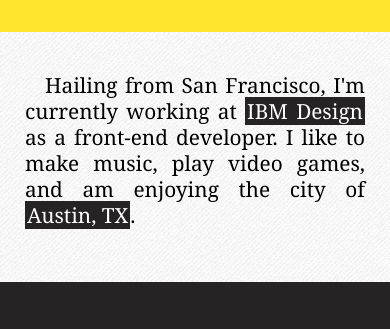
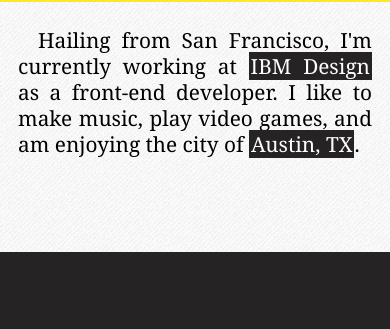
Before and after one commit to jeffersonlam/jeffersonlam.github.io, a website: page index.html in a window 390 px wide. Shown: the part 252-581 px from the top of the page. Drawn offline with Linux system fonts and the light colour scheme.

Commit message:
Adjust breakpoints

```diff
--- a/js/all.min.js
+++ b/js/all.min.js
@@ -1,2 +1,2 @@
-"use strict";var a=1,b=2,c="yay!",a=1,b=2,c="yay!",a=1,b=2,c="yay!",a=1,b=2,c="yay!",a=1,b=2,c="yay!",a=1,b=2,c="yay!",a=1,b=2,c="yay!",a=1,b=2,c="yay!",a=1,b=2,c="yay!",a=1,b=2,c="yay!",a=1,b=2,c="yay!",a=1,b=2,c="yay!",a=1,b=2,c="yay!",a=1,b=2,c="yay!",a=1,b=2,c="yay!",a=1,b=2,c="yay!",a=1,b=2,c="yay!",a=1,b=2,c="yay!",a=1,b=2,c="yay!",a=1,b=2,c="yay!";
+"use strict";var a=1,b=2,c="yay!",a=1,b=2,c="yay!",a=1,b=2,c="yay!",a=1,b=2,c="yay!",a=1,b=2,c="yay!",a=1,b=2,c="yay!",a=1,b=2,c="yay!",a=1,b=2,c="yay!",a=1,b=2,c="yay!",a=1,b=2,c="yay!",a=1,b=2,c="yay!",a=1,b=2,c="yay!",a=1,b=2,c="yay!",a=1,b=2,c="yay!",a=1,b=2,c="yay!",a=1,b=2,c="yay!",a=1,b=2,c="yay!",a=1,b=2,c="yay!",a=1,b=2,c="yay!",a=1,b=2,c="yay!",a=1,b=2,c="yay!",a=1,b=2,c="yay!";
 "use strict";var a=1,b=2,c="yay!";
--- a/scss/utilities/_globals.scss
+++ b/scss/utilities/_globals.scss
@@ -9,7 +9,7 @@ section, footer {
   min-height: 250px;
   transition: padding 0.3s;
   @media (max-width: 600px){
-    padding: 40px 25px;
+    padding: 25px 18px;
   }
 
   .content{
```
Also changed, not shown: css/main.css, css/main.min.css.
